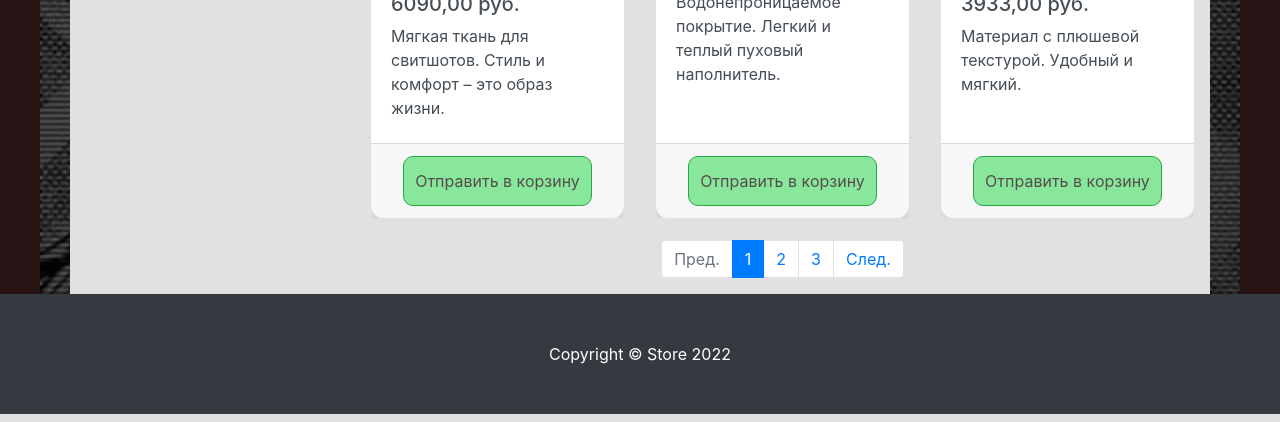
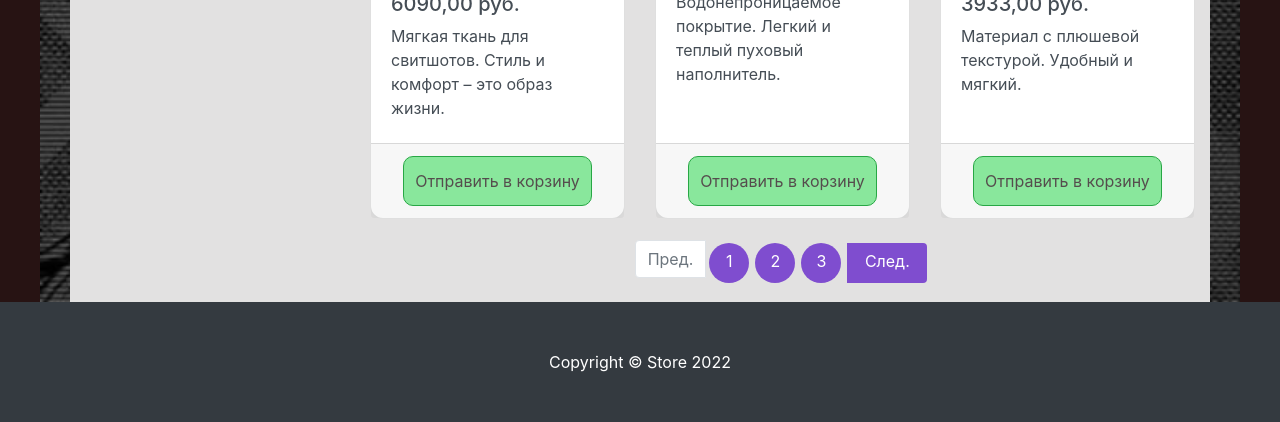
Before and after one commit to kostya300/st, a Django app: page /prod/ in a window 1280 px wide. Shown: the part 859-1281 px from the top of the page. Run offline with Django 5.2, Linux system fonts and the light colour scheme; data comes from the database, SQL or seed files in the repository; both versions use the stored data as it was after the commit; some libraries are stand-ins or nearby versions.

Commit message:
nextcommit

```diff
--- a/products/templates/products/products.html
+++ b/products/templates/products/products.html
@@ -83,7 +83,7 @@
                     <!-- Кнопка "Предыдущая" -->
                     {% if page_obj.has_previous %}
                     <li class="page-item">
-                        <a class="page-link" href="?page={{ page_obj.previous_page_number }}">Пред.</a>
+                        <a class="page-link pag_link_for_before" href="?page={{ page_obj.previous_page_number }}">Пред.</a>
                     </li>
                     {% else %}
                     <li class="page-item disabled">
@@ -95,13 +95,13 @@
                     {% for num in page_obj.paginator.page_range %}
                         {% if page_obj.number == num %}
                         <li class="page-item active">
-                            <span class="page-link">{{ num }}
+                            <span class="page-link pag_link">{{ num }}
                                 <span class="sr-only">(current)</span>
                             </span>
                         </li>
                         {% elif num > page_obj.number|add:'-3' and num < page_obj.number|add:'3' %}
-                        <li class="page-item">
-                            <a class="page-link" href="?page={{ num }}">{{ num }}</a>
+                        <li class="page-item ">
+                            <a class="page-link pag_link" href="?page={{ num }}">{{ num }}</a>
                         </li>
                         {% endif %}
                     {% endfor %}
@@ -109,7 +109,7 @@
                     <!-- Кнопка "Следующая" -->
                     {% if page_obj.has_next %}
                     <li class="page-item">
-                        <a class="page-link" href="?page={{ page_obj.next_page_number }}">След.</a>
+                        <a class="page-link pag_link_for_before" href="?page={{ page_obj.next_page_number }}">След.</a>
                     </li>
                     {% else %}
                     <li class="page-item disabled">
--- a/static/vendor/css/users.css
+++ b/static/vendor/css/users.css
@@ -115,3 +115,32 @@ height: 400px;
 .carusel-prod-edir{
     border:3px solid #1c5028;
 }
+.pag_link{
+    width: 40px;
+    height: 40px;
+    text-align: center;
+    vertical-align: center;
+    border-radius: 50%;
+    background-color: #7f4dcf !important;
+    margin:3px;
+    border: none;
+    color: white;
+
+}
+.pag_link:hover{
+    color: black;
+}
+.pag_link:active{
+    color: black;
+}
+.pag_link_for_before{
+    width: 80px;
+    height: 40px;
+    text-align: center;
+    vertical-align: center;
+
+    background-color: #7f4dcf !important;
+    margin:3px;
+    border: none;
+    color: white;
+}
```
Also changed, not shown: products/views.py (+1 -18 lines), db.sqlite3.
